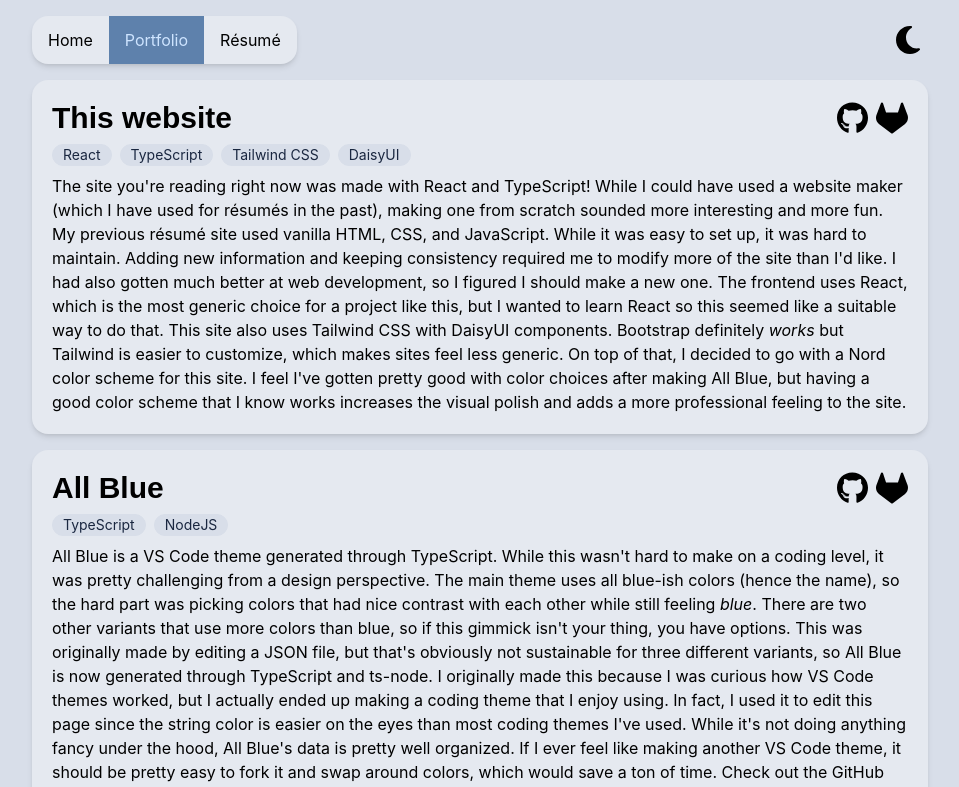
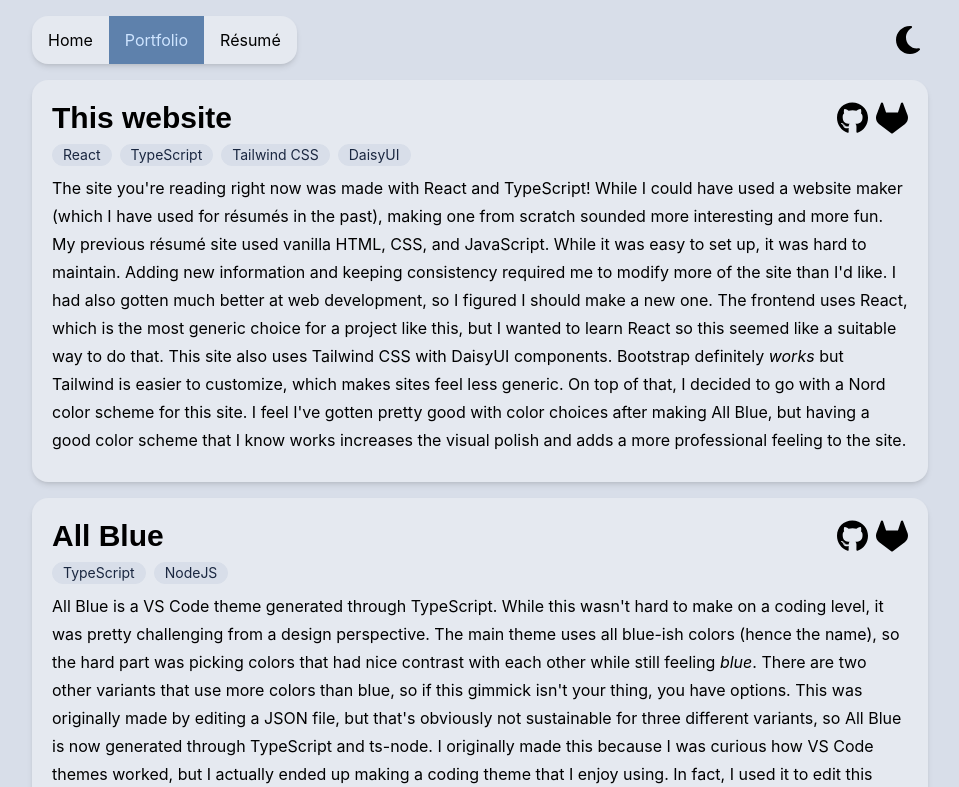
Before and after one commit to njs-guy/njshockey-resume, a React (Vite) app: page /njshockey-resume/portfolio in a window 1280 px wide. Shown: the top 787 px of the page, without its empty margins (160-1119 px from the left). Built offline with nearby package versions, Linux system fonts and the light colour scheme; a web font is replaced by a local one.

Commit message:
Prettied up line spacing

```diff
--- a/src/components/MarkdownText.tsx
+++ b/src/components/MarkdownText.tsx
@@ -15,7 +15,11 @@ function MarkdownText({ text }: MdTxtProps) {
 	}
 
 	function pHTML(props: any) {
-		return <p className="text-base-content max-w-none">{props.children}</p>;
+		return (
+			<p className="text-base-content prose mb-2 max-w-none">
+				{props.children}
+			</p>
+		);
 	}
 
 	function ulHTML(props: any) {
--- a/src/routes/Resume.tsx
+++ b/src/routes/Resume.tsx
@@ -27,7 +27,8 @@ function Resume() {
 		newLine +
 		"## Hobbies" +
 		newLine +
-		"Mainly video games. I've been mostly playing Nintendo and indie games lately. (Play CrossCode and Cassette Beasts.) I also make [YouTube videos](https://www.youtube.com/c/flameguy21) about video games." +
+		"Mainly video games. I've been mostly playing Nintendo and indie games lately. (Play CrossCode and Cassette Beasts.) " +
+		"I also make [YouTube videos](https://www.youtube.com/c/flameguy21) about video games. Usually game reviews." +
 		newLine +
 		"## Favorite editor themes" +
 		newLine +
```
Also changed, not shown: 1 other file (tests, documents, lock files or other folders).
